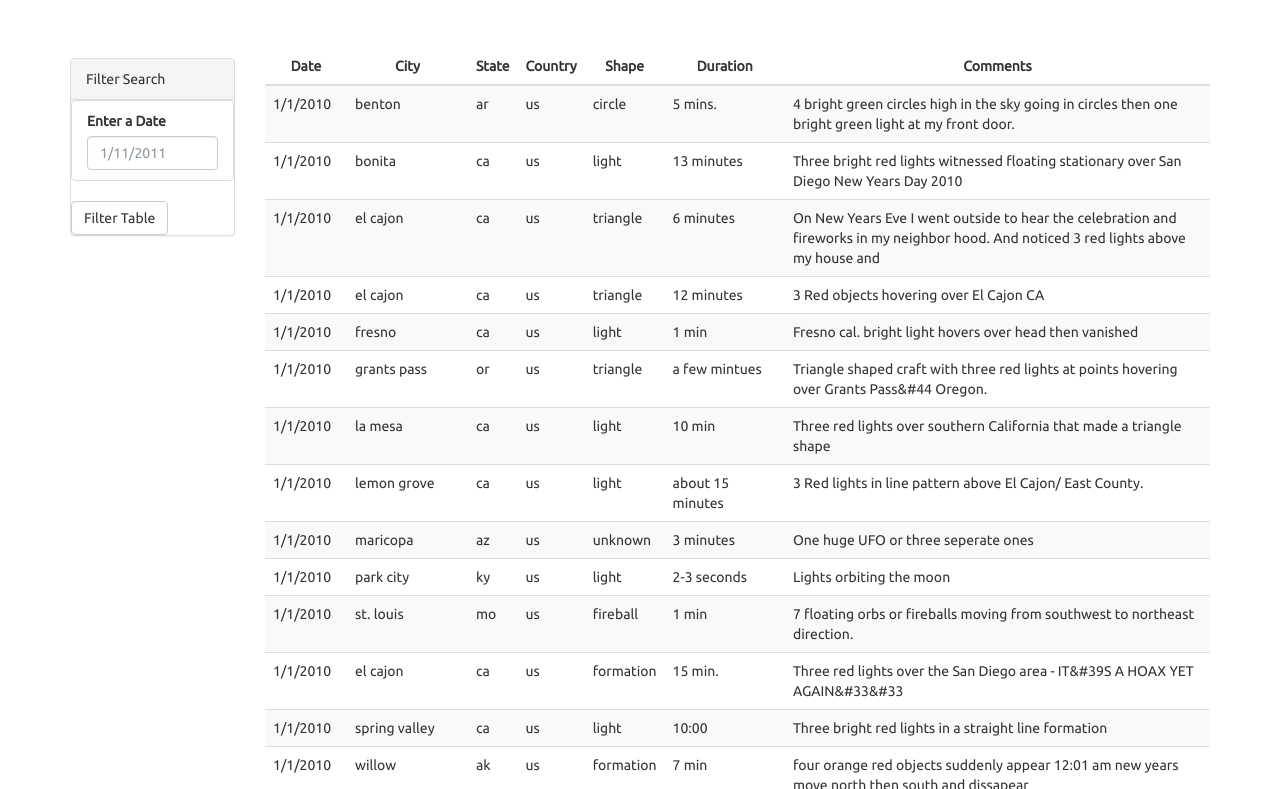
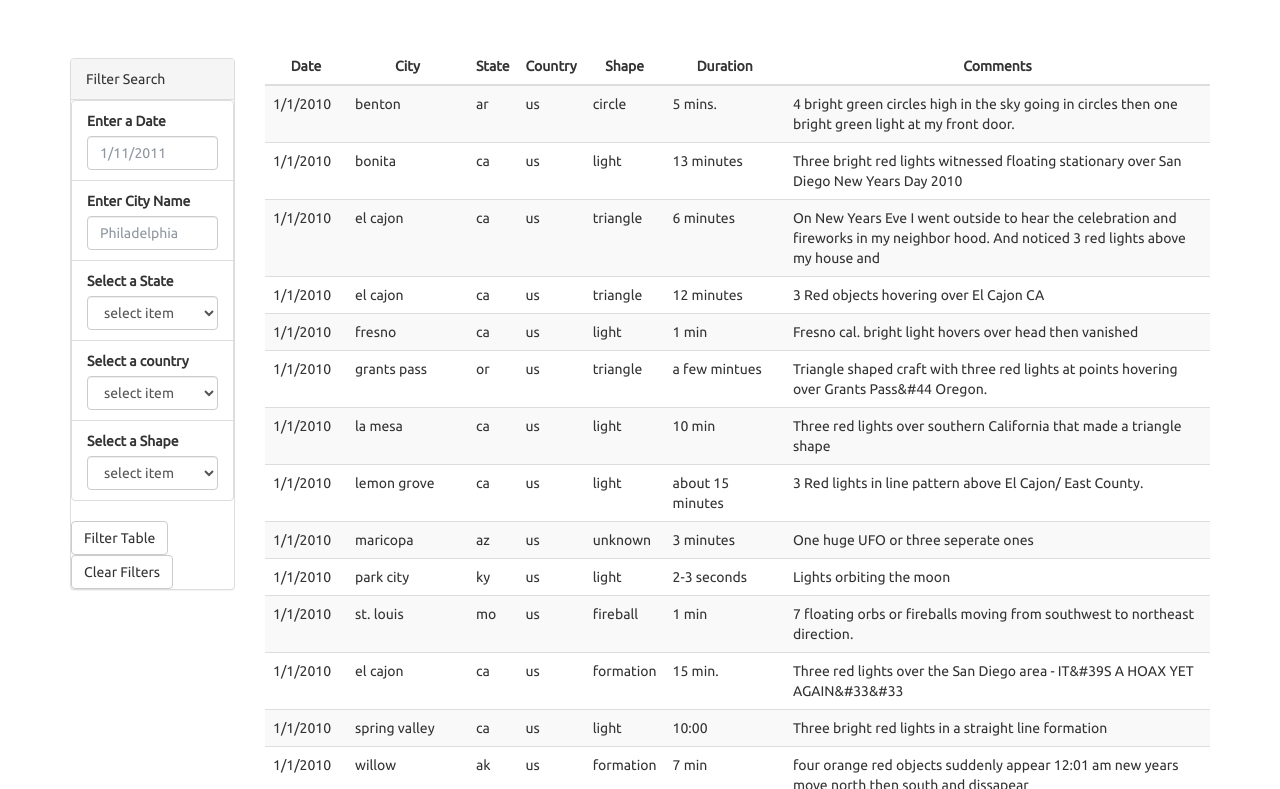
Before and after one commit to DPintacasi/javascript-challenge, a plain HTML site: page index.html in a window 1280 px wide. Shown: the part 614-1403 px from the top of the page. Drawn offline with nearby package versions, Linux system fonts and the light colour scheme.

```diff
--- a/index.html
+++ b/index.html
@@ -32,17 +32,50 @@
             <div class="panel panel-default">
               <div class="panel-heading">Filter Search</div>
               <div class="panel-body">
+
                 <form>
                   <div class="form-group">
                     <ul class="list-group" id="filters">
+
                       <li class="filter list-group-item">
                         <label for="date">Enter a Date</label>
                         <input class="form-control" id="datetime" type="text" placeholder="1/11/2011">
                       </li>
+
+                      <li class="filter list-group-item">
+                        <label for="city">Enter City Name</label>
+                        <input class="form-control" id="city" type="text" placeholder="Philadelphia">
+                      </li>
+
+                      <li class="filter list-group-item">
+                        <label for="state">Select a State</label>
+                        <select class="form-control" id="state">
+                          <option>select item</option>
+                        </select>
+                      </li>
+
+                      <li class="filter list-group-item">
+                        <label for="country">Select a country</label>
+                        <select class="form-control" id="country">
+                          <option>select item</option>
+                        </select>
+                      </li>
+
+                      <li class="filter list-group-item">
+                        <label for="shape">Select a Shape</label>
+                        <select class="form-control" id="shape">
+                          <option>select item</option>
+                        </select>
+                      </li>
+
                     </ul>
+
                   </div>
                   <button id="filter-btn" type="button" class="btn btn-default">Filter Table</button>
+                  <button id="clear-btn" type="button" class="btn btn-default">Clear Filters</button>
+
                 </form>
+
               </div>
             </div>
           </aside>
```
